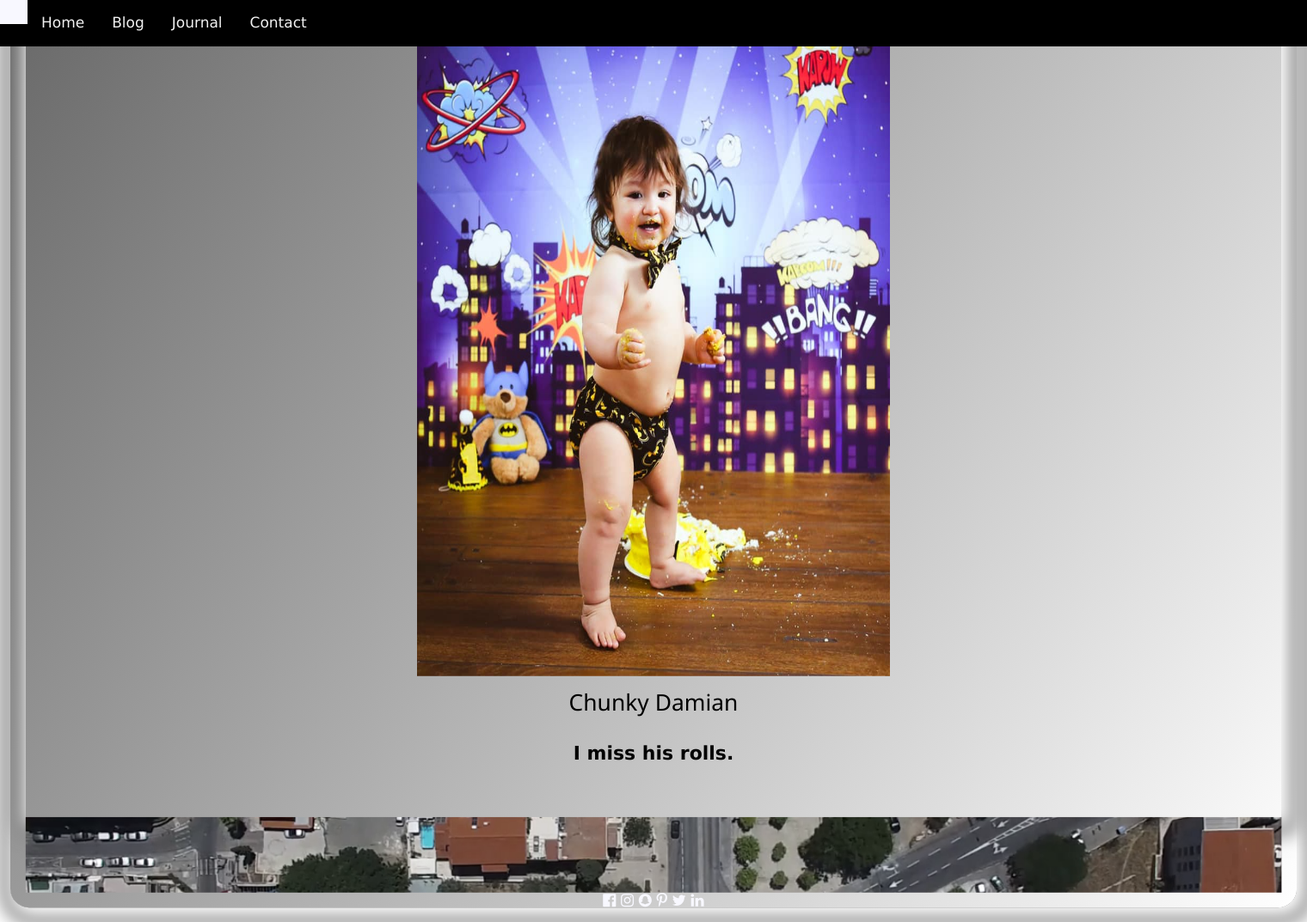
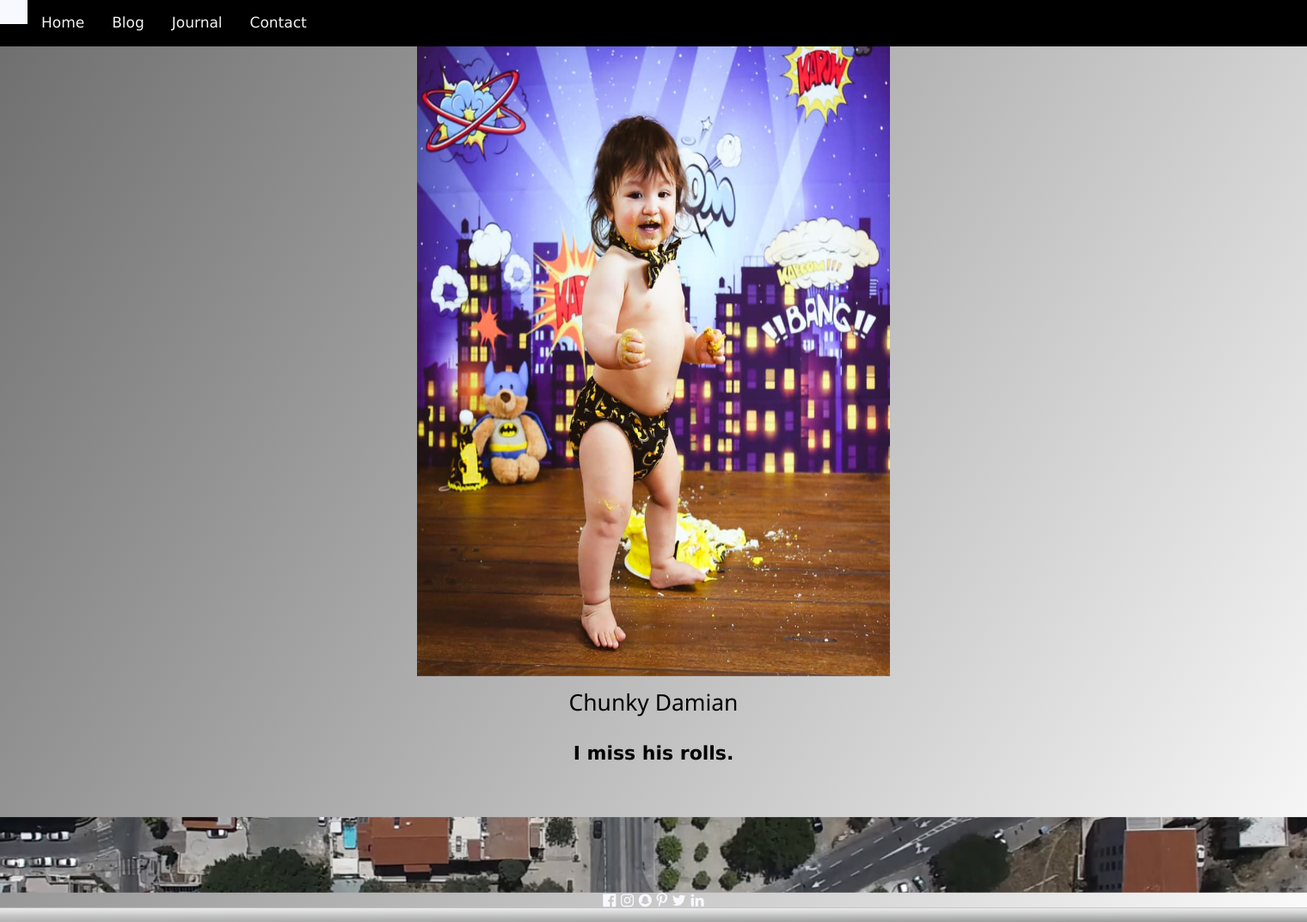
Before and after one commit to s501094/s501094.github.io, a PHP site: page / in a window 1520 px wide; the page is wider, and only the part inside the window is pictured. Shown: that part at 86% size. Run offline with PHP 8.4, Linux system fonts and the light colour scheme.

Commit message:
updating css

```diff
--- a/css/style.css
+++ b/css/style.css
@@ -1,6 +1,15 @@
 @viewport {
     width: device-width;
     zoom: 1.0;
+}
+body{
+    background: linear-gradient(to left top, #313537, white) fixed;
+    background-repeat: no-repeat;
+    background-size: cover;
+    display: flex;
+    font-family: "ratio";
+    justify-content: center;
+    margin:0;
 }
 .body{
     background: linear-gradient(to left top, #313537, white) fixed;
```
